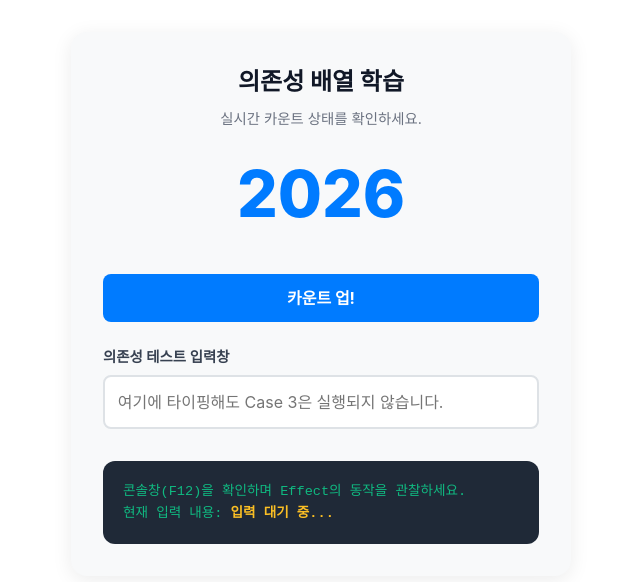
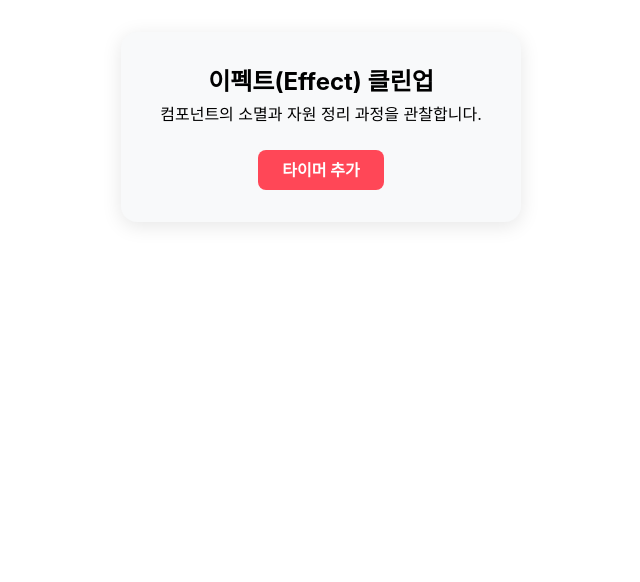
Before and after one commit to sasasak/likelion-16th-react, a React (Vite) app in the folder learning-react/05-이펙트-비동기-통신/: page / in a window 1280 px wide. Shown: the top 582 px of the page, without its empty margins (319-959 px from the left). Built offline with nearby package versions, Linux system fonts and the light colour scheme.

Commit message:
learn. 이펙트 클린업(정리) 함수

```diff
--- a/learning-react/05-이펙트-비동기-통신/src/app/index.tsx
+++ b/learning-react/05-이펙트-비동기-통신/src/app/index.tsx
@@ -1,10 +1,10 @@
-import { EffectDependencies } from '@/components'
+import { EffectCleanup } from '@/components'
 import S from './style.module.css'
 
 export default function App() {
   return (
     <div className={S.container}>
-      <EffectDependencies />
+      <EffectCleanup/>
     </div>
   )
 }
--- a/learning-react/05-이펙트-비동기-통신/src/components/EffectCleanup.tsx
+++ b/learning-react/05-이펙트-비동기-통신/src/components/EffectCleanup.tsx
@@ -1,6 +1,12 @@
+import { useEffect, useState } from 'react'
 import S from './EffectCleanup.module.css'
 
 export default function EffectCleanup() {
+  // 타이머 표시/감춤 상태 선언
+  const [isShow, setIsShow] = useState(false)
+
+  // 토글(Toggle): ON/OFF 스위치 (켜거나 끄거나)
+  const handleToggle = () => setIsShow(!isShow)
 
   return (
     <article className={S.container}>
@@ -9,28 +15,57 @@ export default function EffectCleanup() {
         <p>컴포넌트의 소멸과 자원 정리 과정을 관찰합니다.</p>
       </header>
 
-      <button type="button" className={S.toggleButton}>
-        {'타이머 추가'}
+      <button
+        type="button"
+        className={S.toggleButton}
+        onClick={handleToggle}
+        aria-pressed={isShow}
+      >
+        타이머 {isShow ? '제거' : '추가'}
       </button>
 
       <div role="region" aria-live="polite">
-        <Timer />
+        {isShow ? <Timer /> : null}
       </div>
     </article>
   )
 }
 
 function Timer() {
+  // 리액트의 상태 선언 (상태 = 반응성 데이터 = 변경되면 리액트가 반응한다)
+  const [seconds, setSeconds] = useState(0)
+
+  // 특정 시간마다 콜백 함수를 실행하는 방법 (타이머 : 웹 API)
+  // 리액트 관점에서 보면 타이머는 리액트의 렌더링과 관련이 있다? 없다?
+  // 타이머 조작은 사이드 이펙트이다 ✅
+  // 사이드 이펙트는 리액트의 순수함수 영역인 컴포넌트 바디 안에서 어떻게 처리해야 할까?
+  // 이펙트 사용!!
+  useEffect(
+    // effect `setup` function
+    () => {
+      console.log('타이머 시작')
+      // Web API (setInterval, 특정 주기마다 콜백 함수 실행, 1000ms === 1s)
+      const intervalId = setInterval(() => {
+        setSeconds((s) => s + 1)
+        console.log('타이머 작동 중...')
+      }, 1000)
+
+      // return `cleanup` function
+      return () => {
+        // 여기서 정리(예: 타이머 해제)하세요!
+        clearInterval(intervalId)
+        console.log('[클린업] 타이머 해제')
+      }
+    },
+    // 오직 처음 렌더링할 때 한 번만 타이머를 가동하면 된다.
+    [],
+  )
 
   return (
     <div className={S.card}>
       <p className={S.info}>실시간 타이머</p>
-      <output
-        className={S.timerDisplay}
-        aria-live="polite"
-        aria-atomic="true"
-      >
-        {0}s
+      <output className={S.timerDisplay} aria-live="polite" aria-atomic="true">
+        {seconds}s
       </output>
       <span className={S.info}>
         이 카드가 사라지면 콘솔 로그도 멈춰야 합니다.
--- a/learning-react/05-이펙트-비동기-통신/src/components/EffectDependencies.tsx
+++ b/learning-react/05-이펙트-비동기-통신/src/components/EffectDependencies.tsx
@@ -1,87 +1,75 @@
 import { useEffect, useState } from 'react'
-import S from './EffectDependencies.module.css'
+import S from './EffectCleanup.module.css'
 
-export default function EffectDependencies() {
-  // 상태 선언
-  // - 카운트 상태
-  const [count, setCount] = useState(0)
-  // - 텍스트 상태
-  const [text, setText] = useState('')
-  // - 마운트 상태
-  const [mounted] = useState(false)
+export default function EffectCleanup() {
+  // 타이머 표시/감춤 상태 선언
+  const [isShow, setIsShow] = useState(false)
 
-  // 이펙트 설정 (종속성 또는 의존성(dependencies: Array)
-  // 상황 1. 의존성 배열이 없을 경우
-  // 컴포넌트가 렌더링 할 때 마다 이펙트 함수의 로직이 실행
-  useEffect(() => {
-    if (text.length > 5) return
-    document.title = `⌨️ ${text.length === 0 ? '입력 대기 중...' : text}`
-    console.log('외부 시스템인 브라우저와 리액트의 상태를 동기화했습니다! ✨')
-  })
-
-  // 상황 2. 의존성 배열이 비어있는 경우
-  // 최초 렌더링 할 때 단 한번만 이펙트 함수의 로직이 실행
-  useEffect(() => {
-    const currentYear = new Date().getFullYear()
-    // eslint-disable-next-line react-hooks/set-state-in-effect
-    setCount(currentYear) // 0 -> 2026
-    console.log(`올해는 ${currentYear}년입니다. 📆`)
-  }, [])
-
-  // 상황 3. 의존성 배열에 특정 값이 포함된 경우
-  // 종속성 배열에 반응성 데이터를 추가하면 오직 그 데이터가 변경될 때만 이펙트 함수의 로직이 실행됨
-  useEffect(() => {
-    console.log(`현재 카운트 값 = ${count}`)
-    document.title = `현재 카운트 = ${count}`
-  }, [count])
+  // 토글(Toggle): ON/OFF 스위치 (켜거나 끄거나)
+  const handleToggle = () => setIsShow(!isShow)
 
   return (
     <article className={S.container}>
-      <header className={S.display}>
-        <h2>의존성 배열 학습</h2>
-        <p className={S.description}>실시간 카운트 상태를 확인하세요.</p>
-        <output className={S.countOutput} aria-live="polite" aria-atomic="true">
-          {count}
-        </output>
+      <header>
+        <h2>이펙트(Effect) 클린업</h2>
+        <p>컴포넌트의 소멸과 자원 정리 과정을 관찰합니다.</p>
       </header>
 
-      <div className={S.controls}>
-        <button
-          type="button"
-          className={S.counterButton}
-          aria-label="카운트 1 증가"
-          onClick={() => setCount(count + 1)}
-        >
-          카운트 업!
-        </button>
+      <button
+        type="button"
+        className={S.toggleButton}
+        onClick={handleToggle}
+        aria-pressed={isShow}
+      >
+        타이머 {isShow ? '제거' : '추가'}
+      </button>
 
-        <div className={S.field}>
-          <label htmlFor="effect-input" className={S.label}>
-            의존성 테스트 입력창
-          </label>
-          <input
-            id="effect-input"
-            type="text"
-            className={S.input}
-            placeholder="여기에 타이핑해도 Case 3은 실행되지 않습니다."
-            aria-describedby="input-help"
-            value={text}
-            onChange={(e) => setText(e.target.value)}
-          />
-          <p id="input-help" className="sr-only">
-            이 입력창의 변화는 특정 의존성 배열이 설정된 Effect를 트리거하지
-            않습니다.
-          </p>
-        </div>
+      <div role="region" aria-live="polite">
+        {isShow ? <Timer /> : null}
       </div>
-
-      <footer className={S.logBox} aria-label="상태 로그">
-        <p>콘솔창(F12)을 확인하며 Effect의 동작을 관찰하세요.</p>
-        <p>
-          현재 입력 내용:
-          <ins className={S.textHighlight}>{text || '입력 대기 중...'}</ins>
-        </p>
-      </footer>
     </article>
   )
 }
+
+function Timer() {
+  // 리액트의 상태 선언 (상태 = 반응성 데이터 = 변경되면 리액트가 반응한다)
+  const [seconds, setSeconds] = useState(0)
+
+  // 특정 시간마다 콜백 함수를 실행하는 방법 (타이머 : 웹 API)
+  // 리액트 관점에서 보면 타이머는 리액트의 렌더링과 관련이 있다? 없다?
+  // 타이머 조작은 사이드 이펙트이다 ✅
+  // 사이드 이펙트는 리액트의 순수함수 영역인 컴포넌트 바디 안에서 어떻게 처리해야 할까?
+  // 이펙트 사용!!
+  useEffect(
+    // effect `setup` function
+    () => {
+      console.log('타이머 시작')
+      // Web API (setInterval, 특정 주기마다 콜백 함수 실행, 1000ms === 1s)
+      const intervalId = setInterval(() => {
+        setSeconds((s) => s + 1)
+        console.log('타이머 작동 중...')
+      }, 1000)
+
+      // return `cleanup` function
+      return () => {
+        // 여기서 정리(예: 타이머 해제)하세요!
+        clearInterval(intervalId)
+        console.log('[클린업] 타이머 해제')
+      }
+    },
+    // 오직 처음 렌더링할 때 한 번만 타이머를 가동하면 된다.
+    [],
+  )
+
+  return (
+    <div className={S.card}>
+      <p className={S.info}>실시간 타이머</p>
+      <output className={S.timerDisplay} aria-live="polite" aria-atomic="true">
+        {seconds}s
+      </output>
+      <span className={S.info}>
+        이 카드가 사라지면 콘솔 로그도 멈춰야 합니다.
+      </span>
+    </div>
+  )
+}
--- a/learning-react/05-이펙트-비동기-통신/src/main.tsx
+++ b/learning-react/05-이펙트-비동기-통신/src/main.tsx
@@ -9,7 +9,9 @@ if (!rootElement) {
   throw new Error('문서에 #root인 요소가 없습니다. 확인해보세요.')
 }
 
-createRoot(rootElement).render(
+const reactDomRoot = createRoot(rootElement)
+
+reactDomRoot.render(
   <StrictMode>
     <App />
   </StrictMode>,
```
